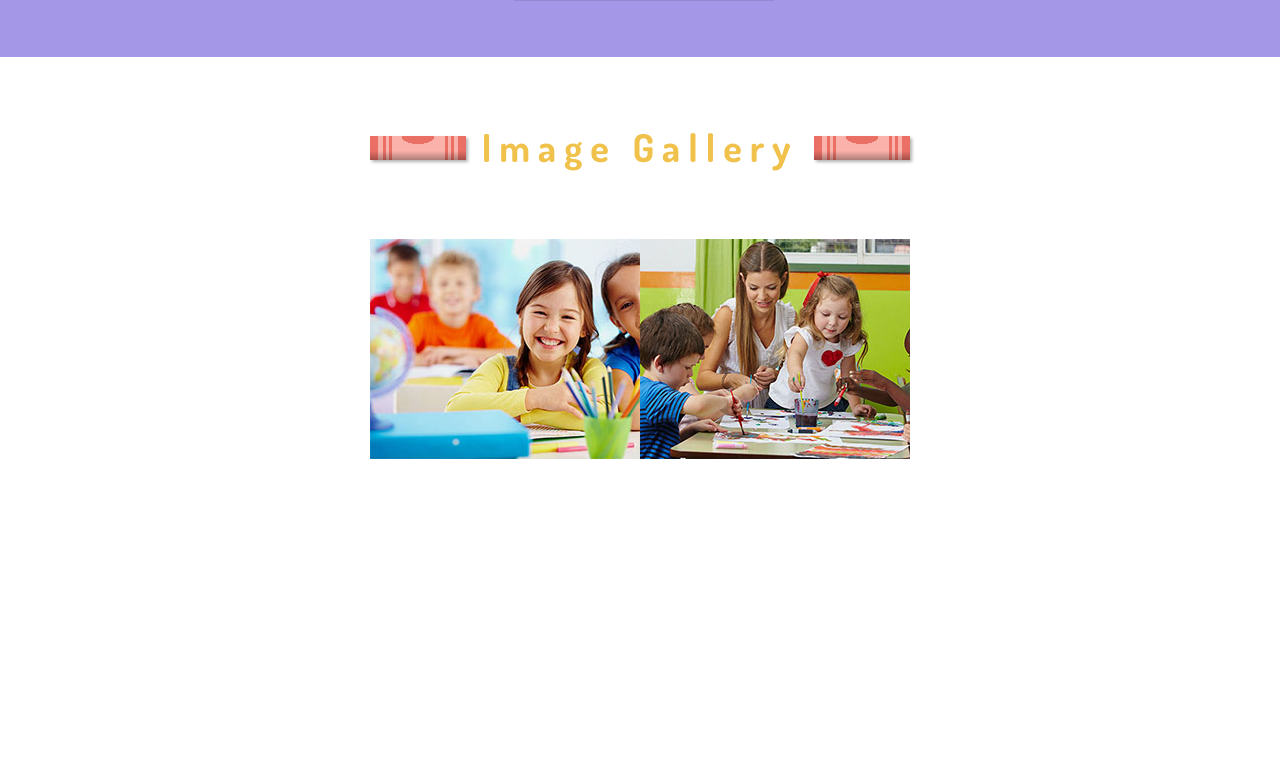
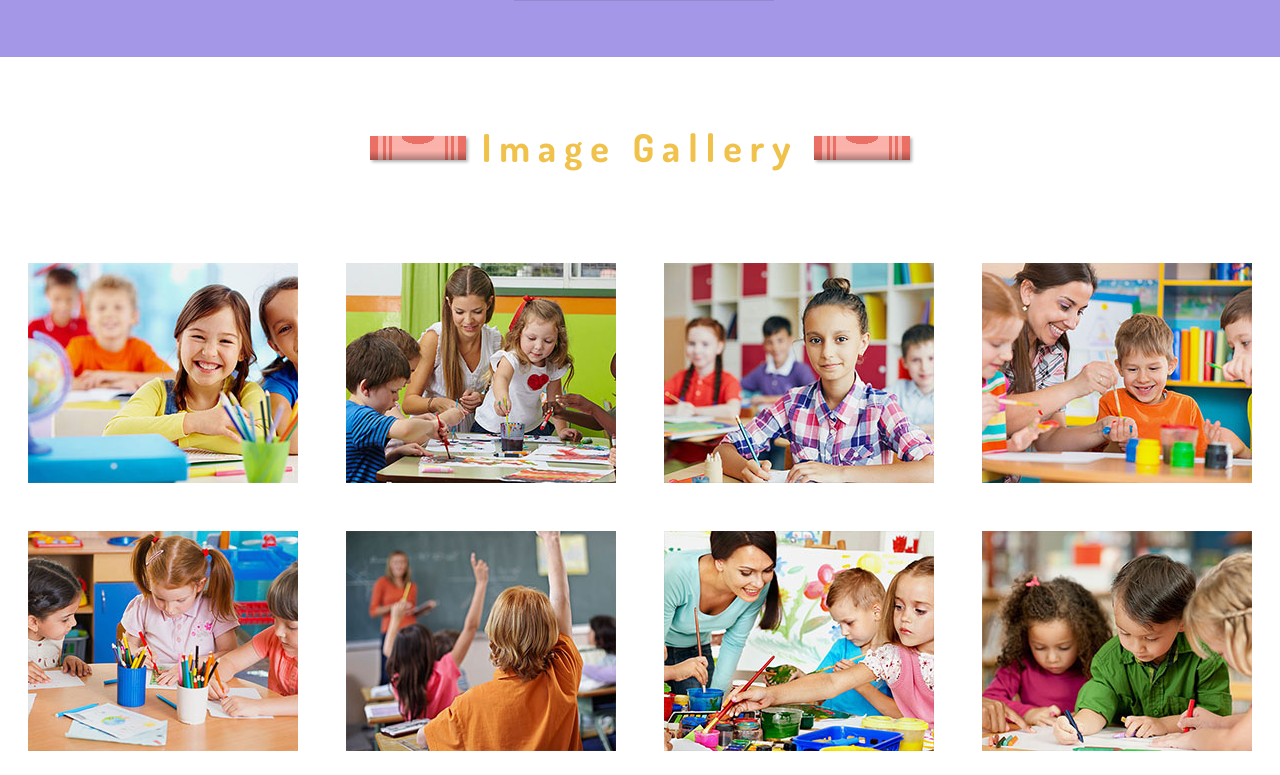
Before and after one commit to Aranx98/Guppgift, a plain HTML site: page index.html in a window 1280 px wide. Shown: the part 1886-2661 px from the top of the page. Before the commit the page ends 2345 px from the top, so only its background shows below. Drawn offline with nearby package versions, Linux system fonts and the light colour scheme.

Commit message:
Image Gallery

```diff
--- a/css/layout.css
+++ b/css/layout.css
@@ -20,6 +20,8 @@
 *************/
 .mr-auto, .mx-auto {margin-right:auto}
 .ml-auto, .mx-auto{margin-left: auto;}
+
+.m-6 { margin: var(--distance-6); }
 
 .mt-0, .my-0 {margin-top: var(--distance-0);} /* 0rem*/
 .mt-0, .my-0 {margin-bottom: var(--distance-0);}
--- a/index.html
+++ b/index.html
@@ -265,7 +265,7 @@
     </section>
 
     <!-- Image Gallery Heading -->
-<section class="d-flex justify-content-center align-items-center my-15">
+<section class="d-flex justify-content-center align-items-center mt-15 mb-10">
     <div class="crayon" style="--crayon-color: #ea7066;--crayon-paper-color: #fab2ab;--crayon-line-color: #ea7066;"></div>
     <h2 class="mx-4 text-warning">Image Gallery</h2>
     <div class="crayon" style="--crayon-color: #ea7066;--crayon-paper-color: #fab2ab;--crayon-line-color: #ea7066;"></div>
@@ -275,8 +275,14 @@
     <section class="d-flex justify-content-center align-items-center">
         <!-- Images -->
     <div class="d-flex justify-content-center flex-wrap max-width">
-        <img src="images/gallery/gallery-img1.jpg" class="border-radius" alt="Image of Children at school">
-        <img src="images/gallery/gallery-img2.jpg" class="border-radius" alt="Image of Children at school">
+        <img src="images/gallery/gallery-img1.jpg" class="border-radius m-6" alt="Image of Children at school">
+        <img src="images/gallery/gallery-img2.jpg" class="border-radius m-6" alt="Image of Children at school">
+        <img src="images/gallery/gallery-img3.jpg" class="border-radius m-6" alt="Image of Children at school">
+        <img src="images/gallery/gallery-img4.jpg" class="border-radius m-6" alt="Image of Children at school">
+        <img src="images/gallery/gallery-img5.jpg" class="border-radius m-6" alt="Image of Children at school">
+        <img src="images/gallery/gallery-img6.jpg" class="border-radius m-6" alt="Image of Children at school">
+        <img src="images/gallery/gallery-img7.jpg" class="border-radius m-6" alt="Image of Children at school">
+        <img src="images/gallery/gallery-img8.jpg" class="border-radius m-6" alt="Image of Children at school">
     </div>
     </section>
 </body>
```
